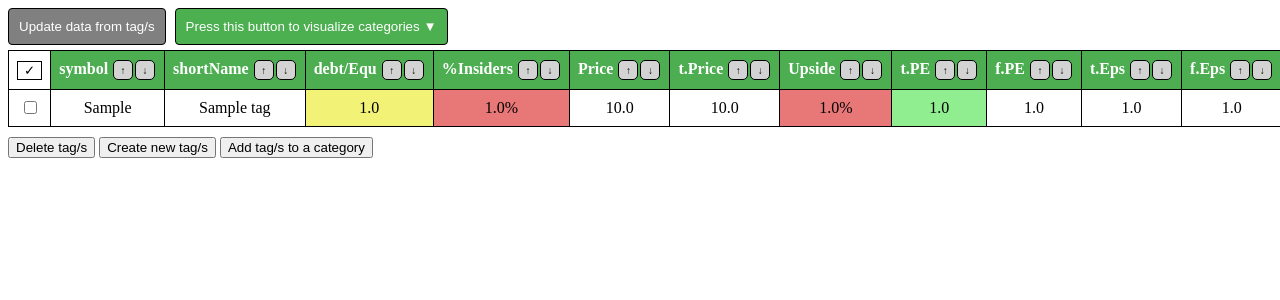
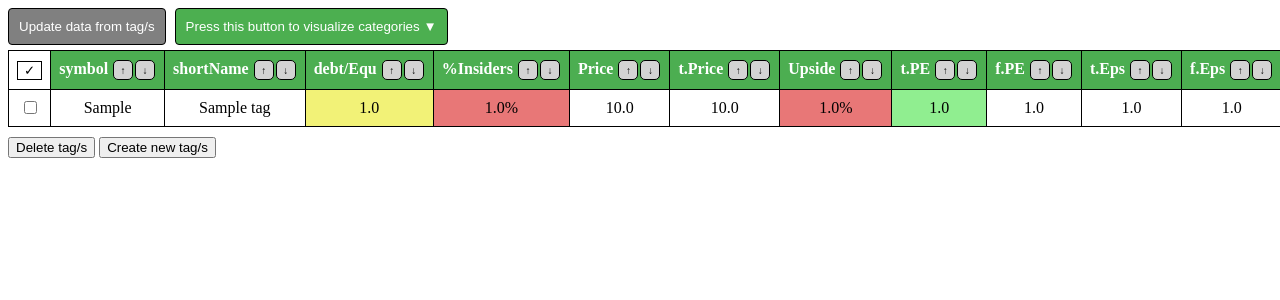
Before and after one commit to Juanpa0128j/FinancialDataApp, a Django app: page / in a window 1280 px wide; the page is wider, and only the part inside the window is pictured. Shown: the top 300 px of that part. Run offline with Django 4.2, Linux system fonts and the light colour scheme; tables that the repository leaves empty hold one stand-in row (values such as "Sample post").

Commit message:
English translation in main.js and home.html

```diff
--- a/webApp/static/js/main.js
+++ b/webApp/static/js/main.js
@@ -64,7 +64,7 @@ function deploy_entry_field_category() {
     input_field.id = "new_category_field";
     const new_button_submit = document.createElement("button");
     new_button_submit.id = "button_submit_category";
-    new_button_submit.textContent = "Enviar";
+    new_button_submit.textContent = "Submit";
     new_button_submit.addEventListener("click", add_new_category)
     container.style.display = "grid";
     container.style.gridTemplateColumns = "3fr 1fr";
--- a/webApp/templates/home.html
+++ b/webApp/templates/home.html
@@ -192,7 +192,7 @@
       Create new tag/s
     </button>
     {% endif %}
-    {% if current_category == 'visualize_all_tags' and len_tags != 0 %}
+    {% if current_category == 'visualize_all_tags' and list_categories > 1 %}
       <button onclick="add_tag_to_category_url()" class="button_table">
         Add tag/s to a category
       </button>
```
